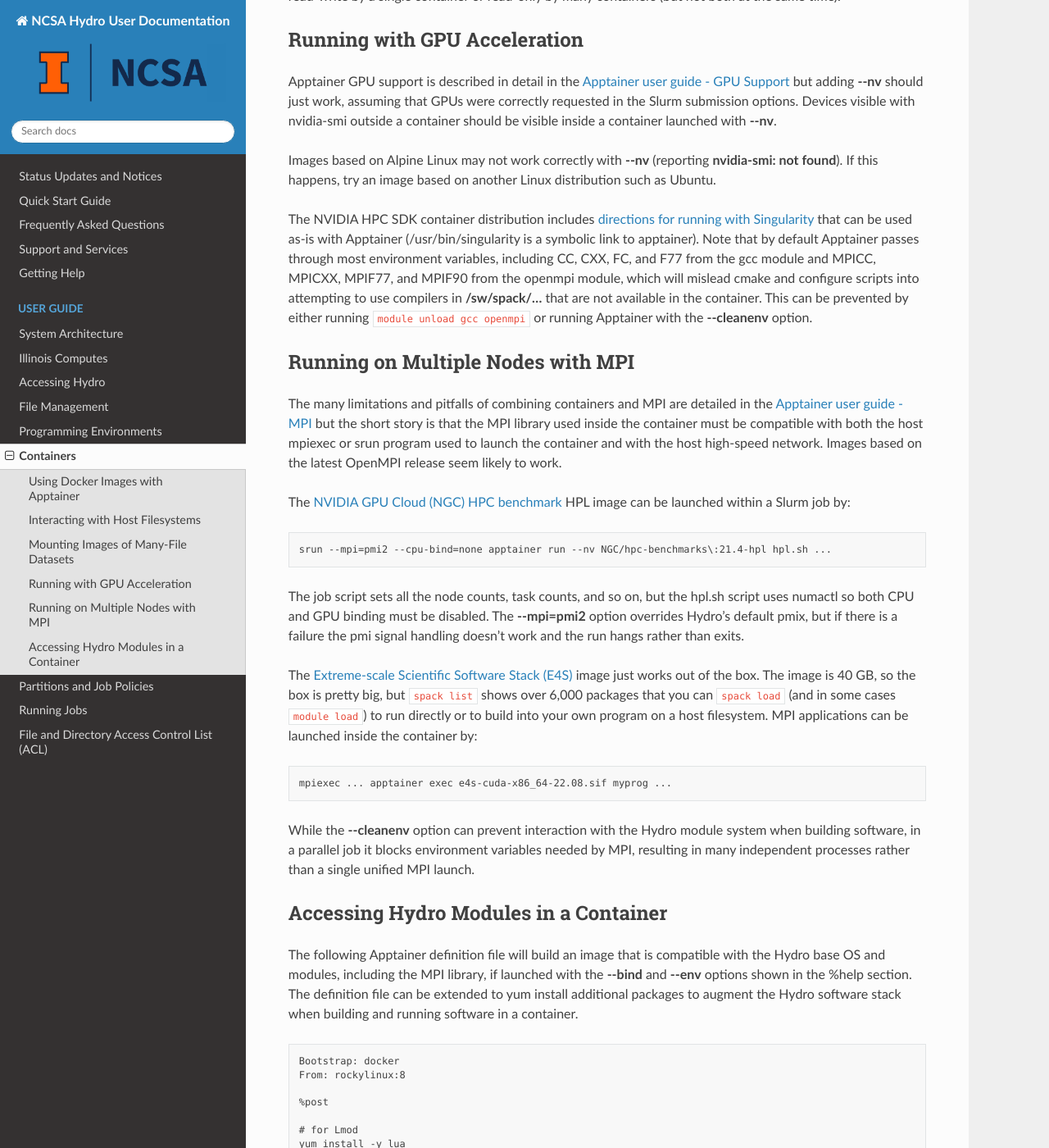
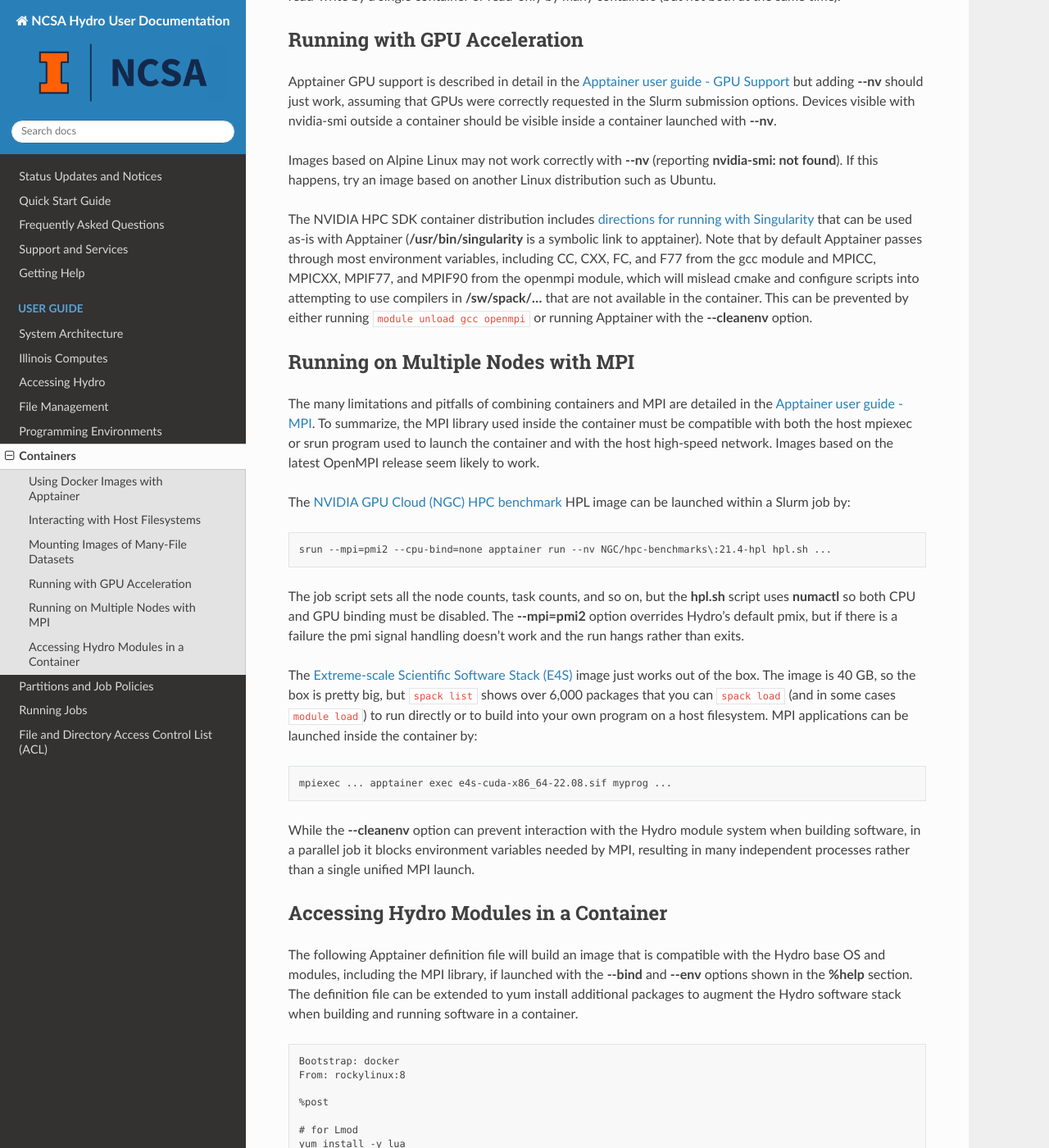
Before and after one commit to ncsa/hydro_documentation, a Sphinx documentation site: the page built from docs/source/user-guide/containers.rst, in a window 1280 px wide and 1400 px high, scrolled down 2311 px. Shown: the whole window at 82% size. Built offline with Sphinx 7.4.7 and the Read the Docs theme 2.0.0, drawn with Linux system fonts in a browser that asks for light colours; some of the changed text lies outside the part shown.

Commit message:
Update containers.rst minor editorial changes

```diff
--- a/docs/source/user-guide/containers.rst
+++ b/docs/source/user-guide/containers.rst
@@ -14,7 +14,7 @@
 `Apptainer 1.2 <https://apptainer.org/docs/user/1.2/>`_ is installed on all Hydro login and compute nodes at **/usr/bin/apptainer**.
 In interpreting the Apptainer documentation it is occasionally helpful to know that Apptainer on Hydro runs in `non-suid mode <https://apptainer.org/docs/user/1.2/security.html#setuid-user-namespaces>`_.
 
-See the `Apptainer v1.2.0 <https://github.com/apptainer/apptainer/releases/tag/v1.2.0>`_ release notes for information on the changes from Apptainer 1.1. One notable improvement is that a **$PWD** under **/projects** is now bind-mounted by default. However, a **$PWD** under **$HOME** will be bind-mounted even if **\--no-home** or **\--no-mount home** are specified so **\--no-mount home,cwd** or **\--contain** must be used instead.
+See the `Apptainer v1.2.0 release notes <https://github.com/apptainer/apptainer/releases/tag/v1.2.0>`_ for information on the changes from Apptainer 1.1. One notable improvement is that a **$PWD** under **/projects** is now bind-mounted by default. However, a **$PWD** under **$HOME** will be bind-mounted even if **\--no-home** or **\--no-mount home** are specified so **\--no-mount home,cwd** or **\--contain** must be used instead.
 
 .. _docker-apptainer:
 
@@ -59,7 +59,7 @@
 
      apptainer run /tmp/rocky
 
-  The Lustre home and projects filesystems lack xattr support, which results in a long stream of error messages from apptainer build and causes yum install transaction failures. It is therefore necessary to use a writable local filesystem (/tmp) for sandboxes, and then convert the image to a SIF file on a cross-node filesystem for future use, e.g.:
+  The Lustre home and projects filesystems lack xattr support, which results in a long stream of error messages from apptainer build and causes yum install transaction failures. It is therefore necessary to use a writable local filesystem (/tmp) for sandboxes, and then convert the image to a SIF file on a cross-node filesystem for future use:
 
   .. code-block::
 
@@ -115,7 +115,7 @@
 Images based on Alpine Linux may not work correctly with **\--nv** (reporting **nvidia-smi: not found**).
 If this happens, try an image based on another Linux distribution such as Ubuntu.
 
-The NVIDIA HPC SDK container distribution includes `directions for running with Singularity <https://catalog.ngc.nvidia.com/orgs/nvidia/containers/nvhpc#running-with-singularity>`_ that can be used as-is with Apptainer (/usr/bin/singularity is a symbolic link to apptainer).
+The NVIDIA HPC SDK container distribution includes `directions for running with Singularity <https://catalog.ngc.nvidia.com/orgs/nvidia/containers/nvhpc#running-with-singularity>`_ that can be used as-is with Apptainer (**/usr/bin/singularity** is a symbolic link to apptainer).
 Note that by default Apptainer passes through most environment variables, including CC, CXX, FC, and F77 from the gcc module and MPICC, MPICXX, MPIF77, and MPIF90 from the openmpi module, which will mislead cmake and configure scripts into attempting to use compilers in **/sw/spack/...** that are not available in the container.
 This can be prevented by either running ``module unload gcc openmpi`` or running Apptainer with the **\--cleanenv** option.
 
@@ -124,7 +124,7 @@
 Running on Multiple Nodes with MPI
 -----------------------------------
 
-The many limitations and pitfalls of combining containers and MPI are detailed in the `Apptainer user guide - MPI <https://apptainer.org/docs/user/1.2/mpi.html>`_ but the short story is that the MPI library used inside the container must be compatible with both the host mpiexec or srun program used to launch the container and with the host high-speed network.
+The many limitations and pitfalls of combining containers and MPI are detailed in the `Apptainer user guide - MPI <https://apptainer.org/docs/user/1.2/mpi.html>`_. To summarize, the MPI library used inside the container must be compatible with both the host mpiexec or srun program used to launch the container and with the host high-speed network.
 Images based on the latest OpenMPI release seem likely to work.
 
 The `NVIDIA GPU Cloud (NGC) HPC benchmark <https://catalog.ngc.nvidia.com/orgs/nvidia/containers/hpc-benchmarks>`_ HPL image can be launched within a Slurm job by:
@@ -133,7 +133,7 @@
 
    srun --mpi=pmi2 --cpu-bind=none apptainer run --nv NGC/hpc-benchmarks\:21.4-hpl hpl.sh ...
 
-The job script sets all the node counts, task counts, and so on, but the hpl.sh script uses numactl so both CPU and GPU binding must be disabled.
+The job script sets all the node counts, task counts, and so on, but the **hpl.sh** script uses **numactl** so both CPU and GPU binding must be disabled.
 The **\--mpi=pmi2** option overrides Hydro's default pmix, but if there is a failure the pmi signal handling doesn’t work and the run hangs rather than exits.
 
 The `Extreme-scale Scientific Software Stack (E4S) <https://e4s-project.github.io/>`_ image just works out of the box.
@@ -151,7 +151,7 @@
 Accessing Hydro Modules in a Container
 ----------------------------------------
 
-The following Apptainer definition file will build an image that is compatible with the Hydro base OS and modules, including the MPI library, if launched with the **\--bind** and **\--env** options shown in the %help section.
+The following Apptainer definition file will build an image that is compatible with the Hydro base OS and modules, including the MPI library, if launched with the **\--bind** and **\--env** options shown in the **%help** section.
 The definition file can be extended to yum install additional packages to augment the Hydro software stack when building and running software in a container.
 
 .. code-block::
```
